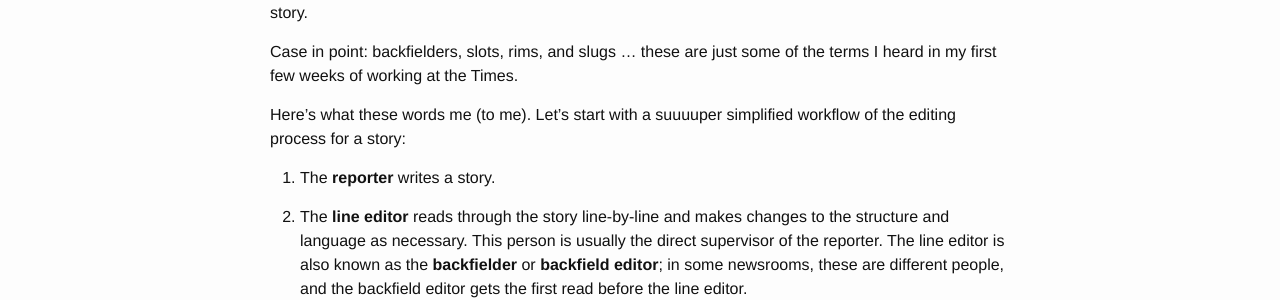
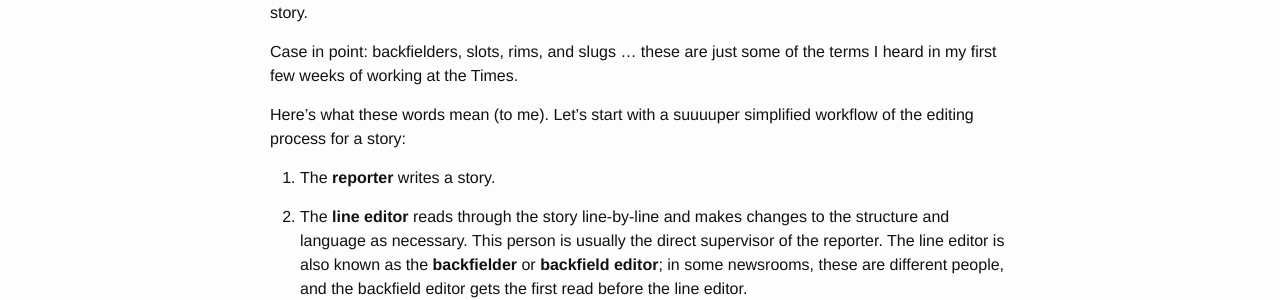
Before and after one commit to underthecurve/underthecurve.github.io, a Jekyll site: the page built from _posts/2016-06-02-slots-and-slugs.markdown, in a window 1280 px wide. Shown: the part 271-571 px from the top of the page. Built offline with Jekyll 4.4.1, drawn with Linux system fonts in a browser that asks for light colours; comment, search, counter and statistics services are not loaded.

```diff
--- a/_posts/2016-06-02-slots-and-slugs.markdown
+++ b/_posts/2016-06-02-slots-and-slugs.markdown
@@ -9,7 +9,7 @@ Journalists pride themselves on avoiding jargon in their writing, but in the new
 
 Case in point: backfielders, slots, rims, and slugs ... these are just some of the terms I heard in my first few weeks of working at the Times.
 
-Here's what these words me (to me). Let's start with a suuuuper simplified workflow of the editing process for a story:
+Here's what these words mean (to me). Let's start with a suuuuper simplified workflow of the editing process for a story:
 
 1. The **reporter** writes a story.
 
```
Also changed, not shown: _posts/2016-12-29-hed-dek-led-graf.markdown (added, +24 -0 lines), images/debbiereynolds.png (added).
